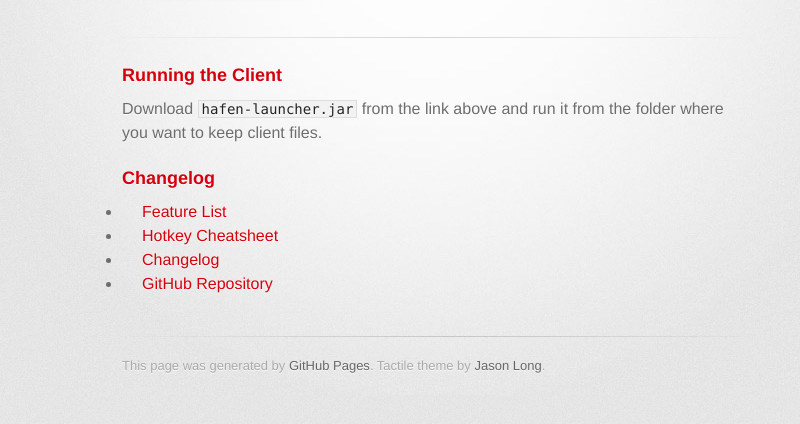
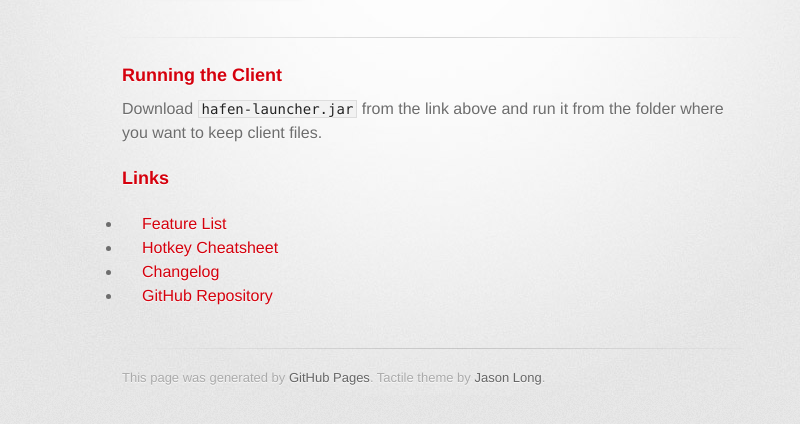
Before and after one commit to k-t/k-t.github.io, a plain HTML site: page hafen/index.html in a window 1280 px wide. Shown: the part 178-602 px from the top of the page, without its empty margins (208-1008 px from the left). Drawn offline with Linux system fonts and the light colour scheme; a web font is replaced by a local one.

Commit message:
Update index.html

```diff
--- a/hafen/index.html
+++ b/hafen/index.html
@@ -33,13 +33,15 @@
 
           <p>Download <code>hafen-launcher.jar</code> from the link above and run it from the folder where you want to keep client files.</p>
 
-          <h3><a id="Links" class="anchor" href="#links" aria-hidden="true"><span class="octicon octicon-link"></span></a>Changelog</h3>
+          <h3><a id="links" class="anchor" href="#links" aria-hidden="true"><span class="octicon octicon-link"></span></a>Links</h3>
+          <p>
           <ul>
             <li><a href="https://github.com/k-t/hafen-client/wiki/Feature-List">Feature List</a></li>
             <li><a href="https://github.com/k-t/hafen-client/wiki/Hotkey-Cheatsheet">Hotkey Cheatsheet</a></li>
             <li><a href="https://github.com/k-t/hafen-client/blob/master/CHANGELOG.md">Changelog</a></li>
             <li><a href="https://github.com/k-t/hafen-client/">GitHub Repository</a></li>
           </ul>
+          </p>
 
         <footer>
           This page was generated by <a href="https://pages.github.com">GitHub Pages</a>. Tactile theme by <a href="https://twitter.com/jasonlong">Jason Long</a>.
```
